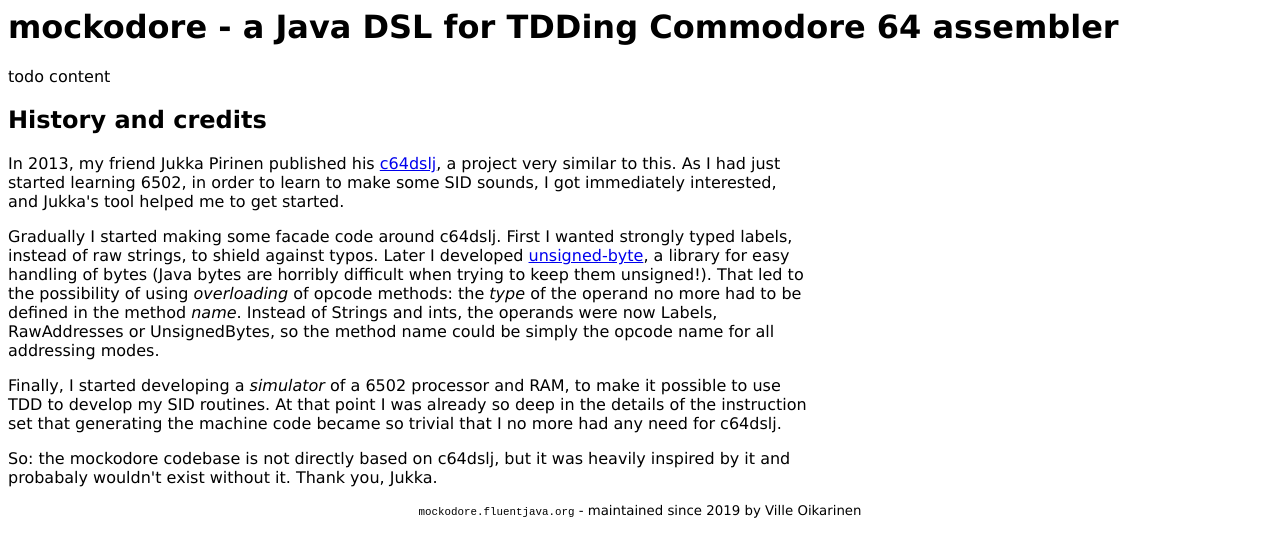
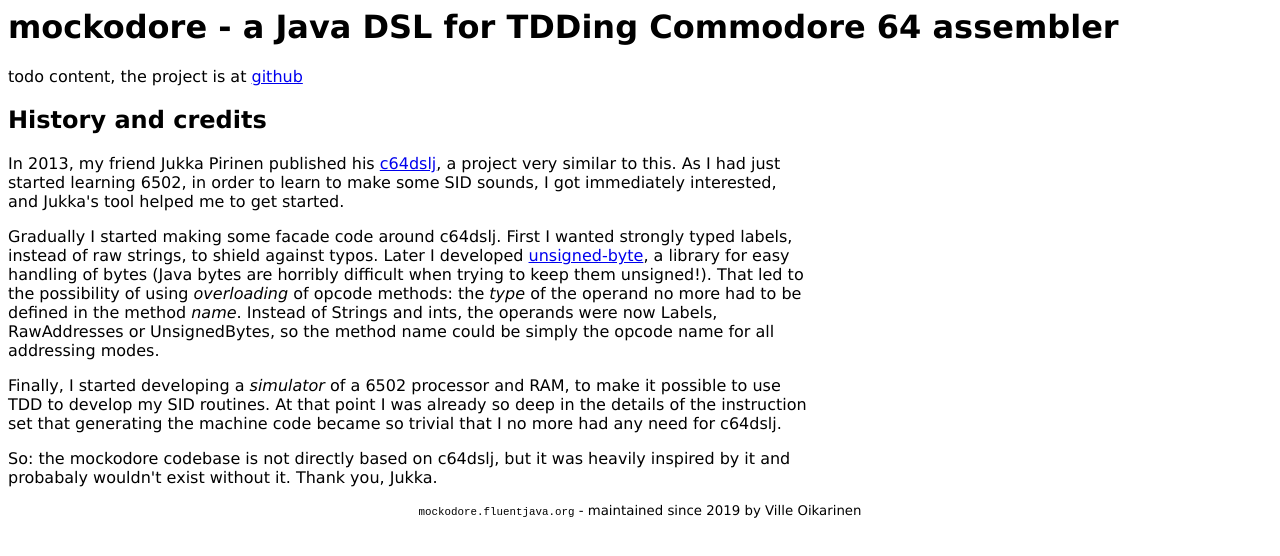
Before and after one commit to wipu/mockodore, a plain HTML site: page docs/index.html in a window 1280 px wide. Drawn offline with Linux system fonts and the light colour scheme.

Commit message:
link to github page

```diff
--- a/docs/index.html
+++ b/docs/index.html
@@ -6,7 +6,7 @@
   </head>
   <body>
     <h1>mockodore - a Java DSL for TDDing Commodore 64 assembler</h1>
-    <p>todo content</p>
+    <p>todo content, the project is at <a href="https://github.com/wipu/mockodore">github</a></p>
     <h2>History and credits</h2>
     <p>
       In 2013, my friend Jukka Pirinen published his <a href="https://github.com/jpirinen/c64dslj">c64dslj</a>, a project very similar to this. As I had just started learning 6502, in order to learn to make some SID sounds, I got immediately interested, and Jukka's tool helped me to get started.
```
